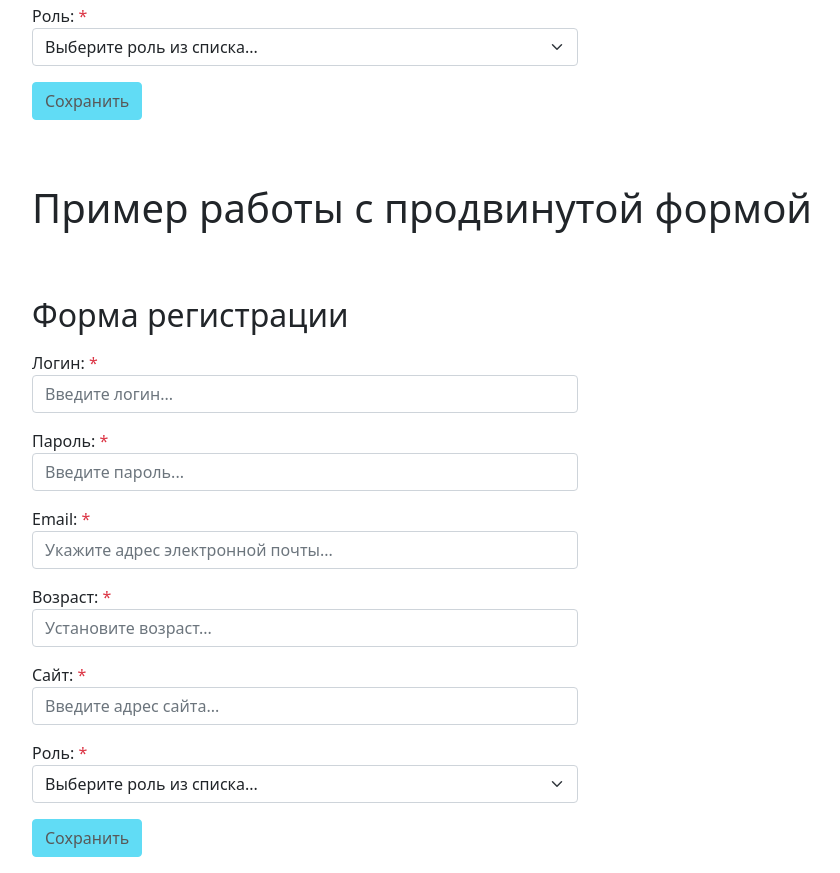
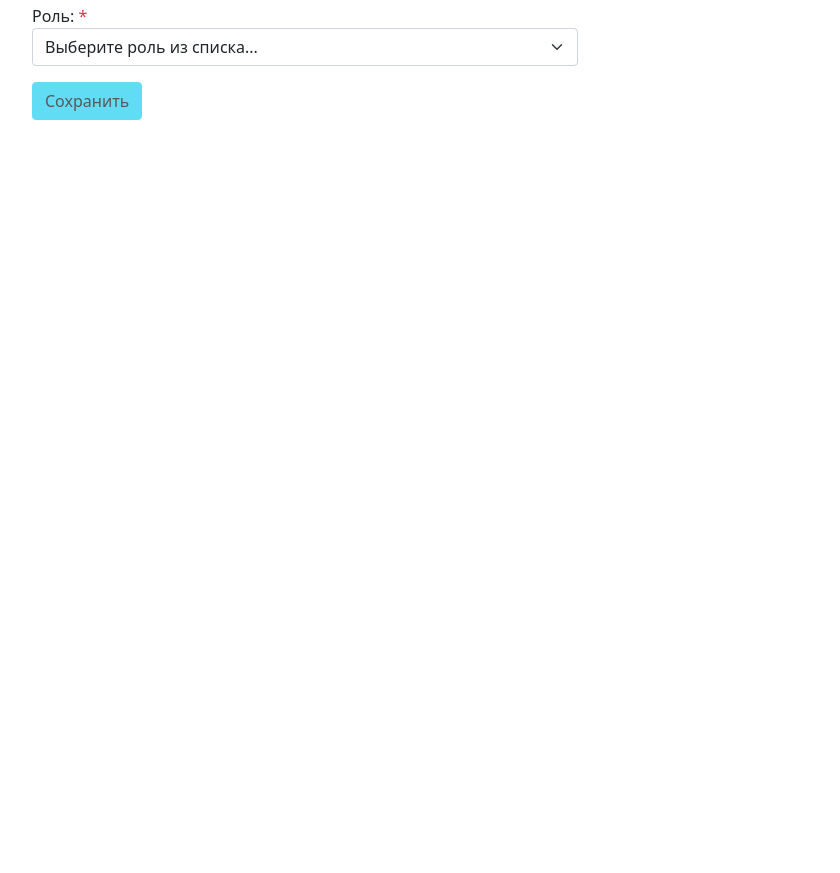
Before and after one commit to timoshevichaleks/app-form-advanced, an Angular app: page / in a window 1280 px wide. Shown: the part 600-1473 px from the top of the page, without its empty margins (50-890 px from the left). After the commit the page ends 800 px from the top, so only its background shows below. Built offline with nearby package versions, Linux system fonts and the light colour scheme.

Commit message:
завершил проверку работы с heroku и firebase

```diff
--- a/src/app/app.component.html
+++ b/src/app/app.component.html
@@ -16,21 +16,3 @@
     </div>
   </div>
 </div>
-<div class="container">
-  <div class="row">
-    <div class="col">
-
-      <h1 class="my-5">Пример работы с продвинутой формой</h1>
-
-      <div class="row">
-        <div class="col-6">
-
-          <h2 class="my-3">Форма регистрации</h2>
-
-          <app-form></app-form>
-        </div>
-      </div>
-
-    </div>
-  </div>
-</div>
```
